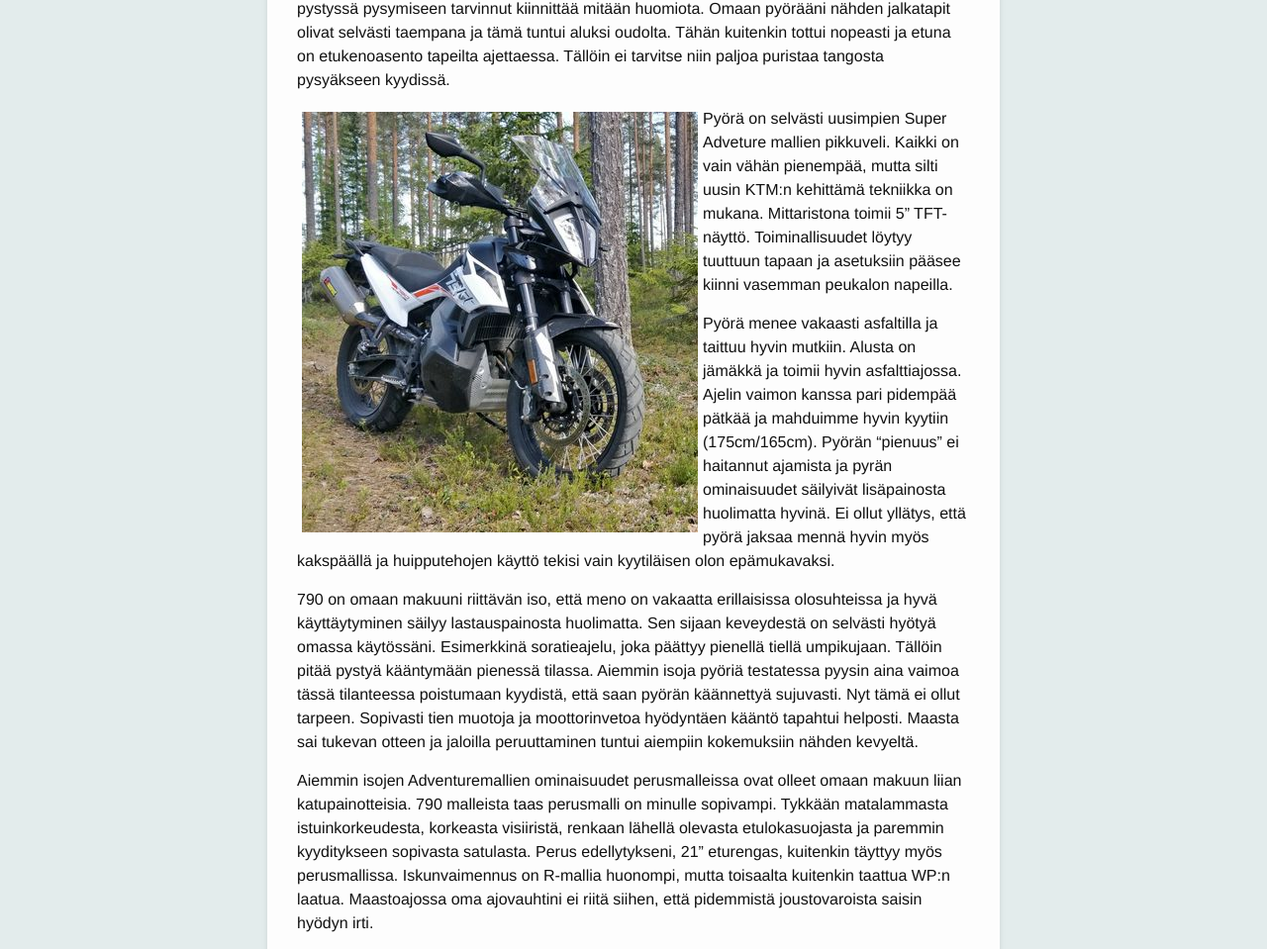
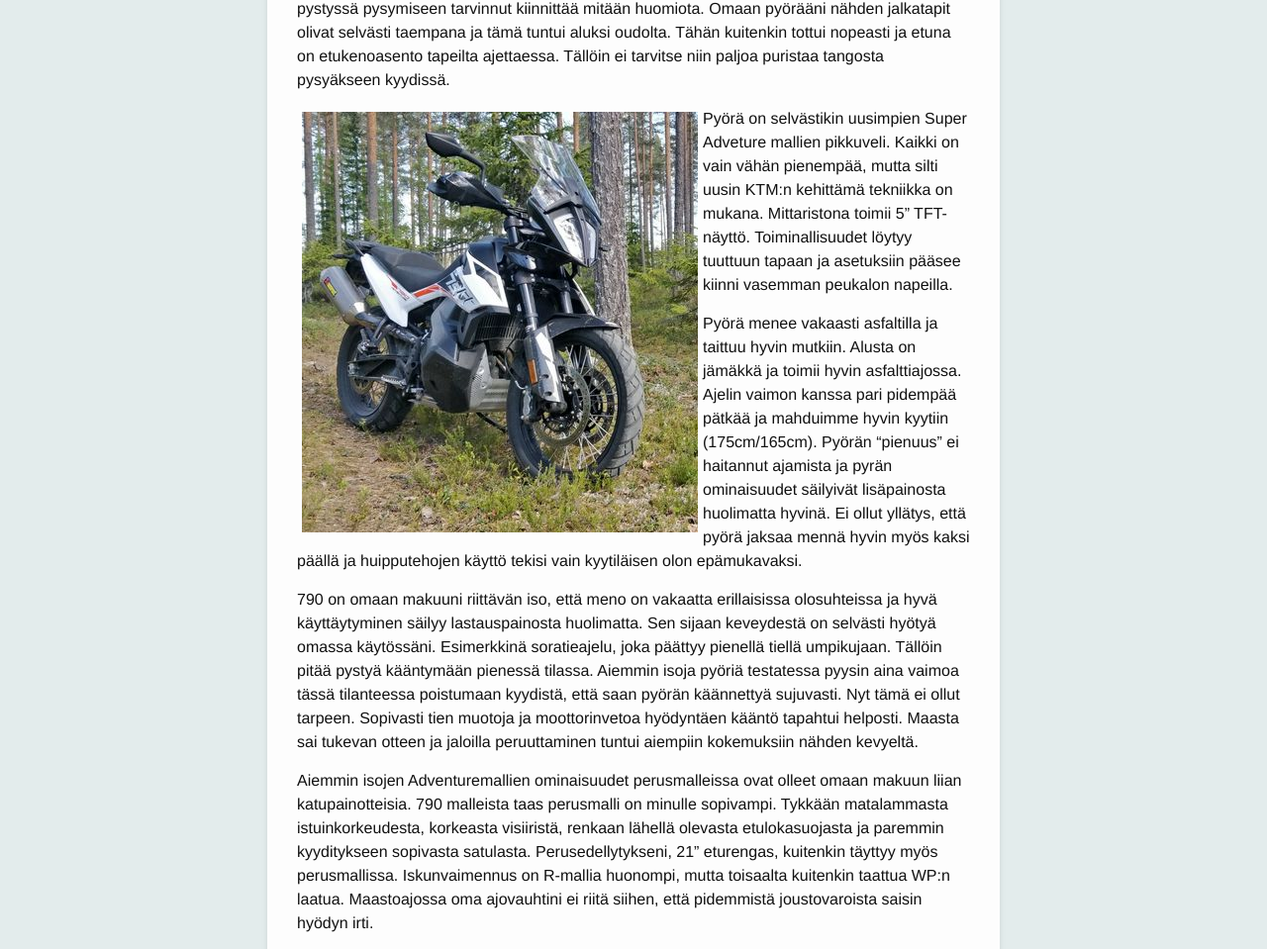
Before and after one commit to seikkailuendurolla/seikkailuendurolla.github.io, a Jekyll site: the page built from _posts/2019-05-25-ktm-790-adventure-2019.md, in a window 1280 px wide and 1400 px high, scrolled down 1472 px. Shown: the part 149-1108 px from the top of the window at 99% size. Built offline with Jekyll 4.4.1, drawn with Linux system fonts in a browser that asks for light colours; some web fonts are replaced; comment, search, counter and statistics services are not loaded; some of the changed text lies outside the part shown.

Commit message:
Kirjoitusvirheiden korjausta

```diff
--- a/_posts/2019-05-25-ktm-790-adventure-2019.md
+++ b/_posts/2019-05-25-ktm-790-adventure-2019.md
@@ -21,14 +21,13 @@ allowfullscreen></iframe>
 Matkaenduromarkkinoilla on ollut valikoimassa aukko, joka on jäänyt
 isojen matkaendurojen ja perinteisten enduropyörien väliin. Nyt tähän
 saatiin korjaus. KTM julkaisi kaksi mallia 799cm³ moottorilla
-varustetusta seikkailuendurosta, joiden paino on tankaamattomana
-selvästi alle 200kg. Tämä on erinomainen uutinen, sillä moni lajin
+varustetusta seikkailuendurosta, joiden paino on tankaamattomana alle 200kg. Tämä on erinomainen uutinen, sillä moni lajin
 harrastaja on odottanut jo pitkään tämän tyyppisiä pyöriä.
 <!--more-->
 
 KTM 790 Adventuren ns. perusmallia KTM:n edustaja Kimmo Hurri
-kuvaa markkinoiden **offroad kykyisimmäksi matkapyöräksi**. Vastaavasti R
-malli on **matkakykyisin offroadpyörä.** R-mallissa on täysin säädettävä
+kuvaa markkinoiden **offroad -kykyisimmäksi matkapyöräksi**. Vastaavasti
+R-malli on **matkakykyisin offroadpyörä.** R-mallissa on täysin säädettävä
 enduroalusta ja vastaavasti perusmallissa on vähän lyhyemmillä
 joustovaroilla ja ilman tarkempia säätömahdollisuuksia oleva alusta.
 KTM:n pyörät ovat olleet tyypillisesti
@@ -50,7 +49,7 @@ pysyäkseen kyydissä.
 
 <img src="/assets/ktm-790-adventure-3.jpg" style="float: left; padding: 5px;" />
 
-Pyörä on selvästi uusimpien Super Adveture mallien pikkuveli. Kaikki on
+Pyörä on selvästikin uusimpien Super Adveture mallien pikkuveli. Kaikki on
 vain vähän pienempää, mutta silti uusin KTM:n kehittämä tekniikka on
 mukana.
 Mittaristona toimii 5" TFT-näyttö. Toiminallisuudet löytyy tuuttuun
@@ -63,7 +62,7 @@ pidempää pätkää ja mahduimme hyvin kyytiin (175cm/165cm). Pyörän
 lisäpainosta huolimatta hyvinä. Ei
 ollut yllätys, että pyörä jaksaa
 mennä
-hyvin myös kakspäällä ja huipputehojen käyttö tekisi vain kyytiläisen
+hyvin myös kaksi päällä ja huipputehojen käyttö tekisi vain kyytiläisen
 olon epämukavaksi.
 
 790 on omaan makuuni riittävän iso, että meno on vakaatta erillaisissa
@@ -82,7 +81,7 @@ Aiemmin isojen Adventuremallien ominaisuudet perusmalleissa ovat
 olleet omaan makuun liian katupainotteisia. 790 malleista taas
 perusmalli on minulle sopivampi. Tykkään matalammasta istuinkorkeudesta,
 korkeasta visiiristä, renkaan lähellä olevasta etulokasuojasta ja
-paremmin kyyditykseen sopivasta satulasta. Perus edellytykseni, 21"
+paremmin kyyditykseen sopivasta satulasta. Perusedellytykseni, 21"
 eturengas, kuitenkin täyttyy myös perusmallissa. Iskunvaimennus on
 R-mallia huonompi, mutta toisaalta kuitenkin taattua WP:n laatua.
 Maastoajossa oma ajovauhtini ei riitä siihen, että pidemmistä
```
Also changed, not shown: other parts of _posts/2019-05-25-ktm-790-adventure-2019.md (+4 -4 lines).
